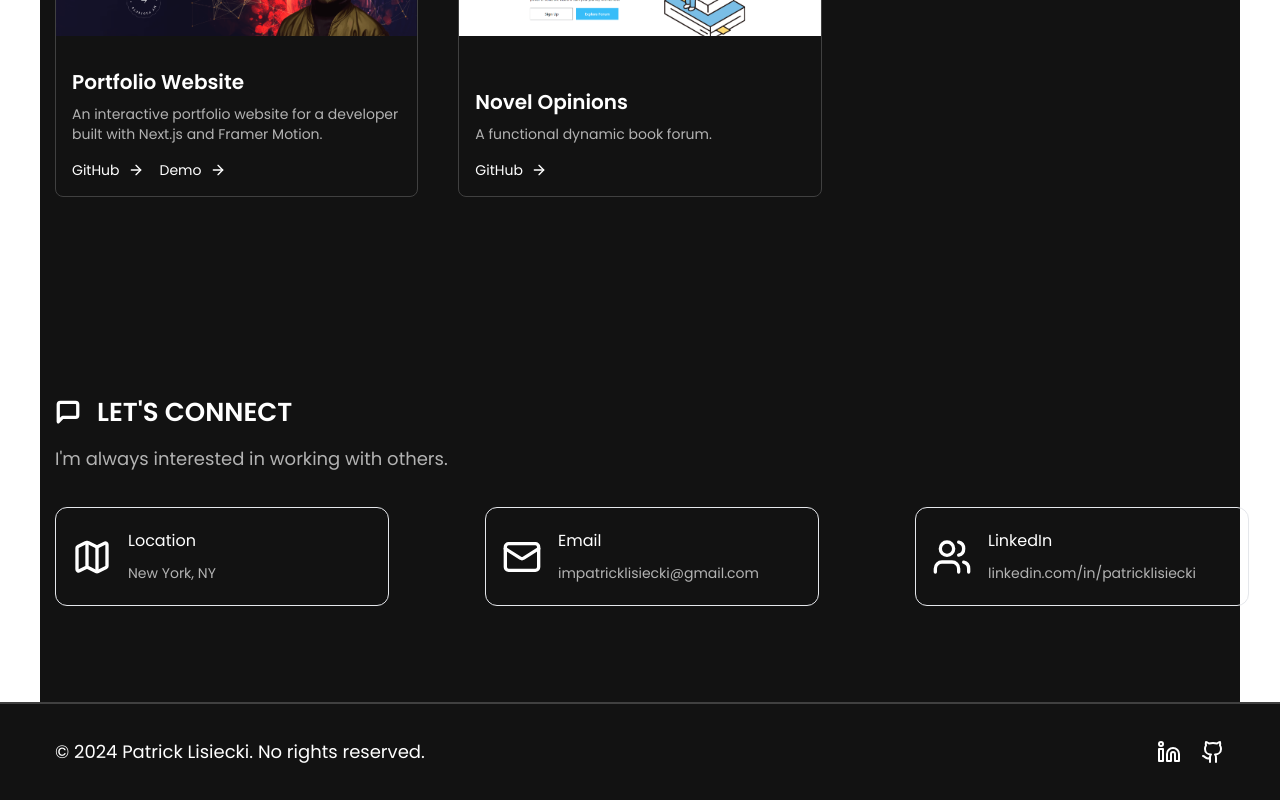
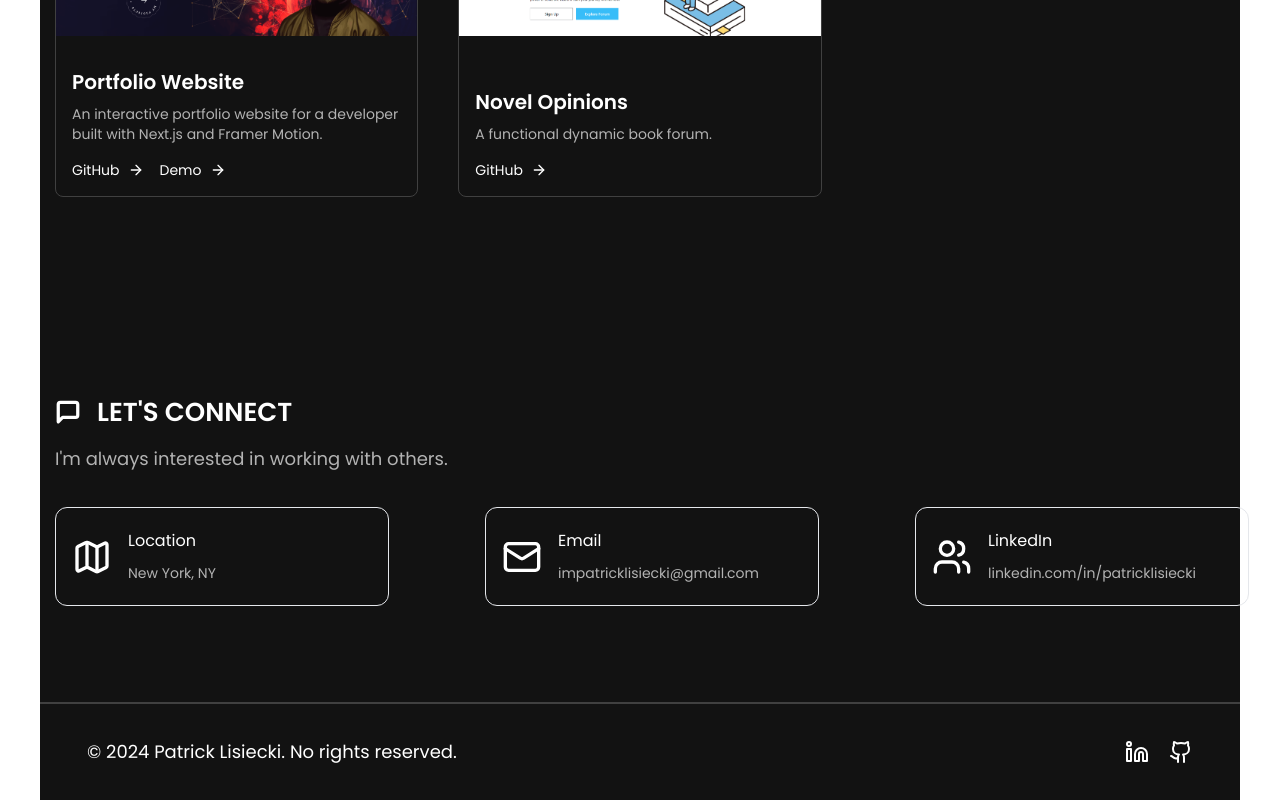
Before and after one commit to PatrickLisiecki/personal-site, a React (Vite) app: page / in a window 1280 px wide. Shown: the part 2730-3530 px from the top of the page. Built offline with nearby package versions, Linux system fonts and the light colour scheme.

Commit message:
move footer to allow aside elements to reach the bottom of the page

```diff
--- a/src/App.jsx
+++ b/src/App.jsx
@@ -1,19 +1,16 @@
 import { useState, useEffect } from "react";
 
-// Components
 import Header from "@/components/Header";
 import Footer from "@/components/Footer";
 import LeftAside from "@/components/LeftAside";
 import RightAside from "@/components/RightAside";
 
-// Sections
 import Home from "@/components/sections/Home";
 import About from "@/components/sections/About";
 import Projects from "@/components/sections/Projects";
 import Contact from "@/components/sections/Contact";
 import Skills from "@/components/sections/Skills";
 
-// Data
 import { navData } from "@/data/data";
 import { skillsData } from "@/data/data";
 import { projectsData } from "@/data/data";
@@ -40,10 +37,10 @@ function App() {
                     <Skills skillsData={skillsData} />
                     <Projects projectsData={projectsData} />
                     <Contact />
+                    <Footer />
                 </div>
                 <RightAside toggleDarkMode={toggleDarkMode} darkMode={darkMode} />
             </div>
-            <Footer />
 
             {/* Dark mode toggle */}
             {/* <div className="group fixed bottom-[15px] right-[15px] rounded-full bg-none shadow-bs">
```
